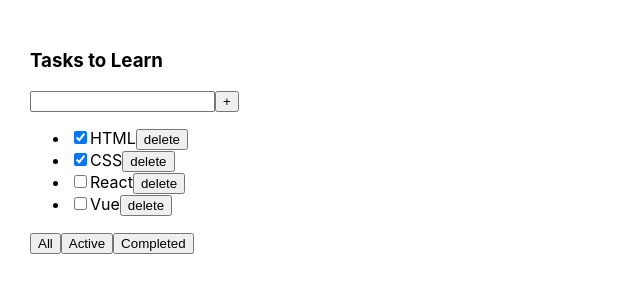
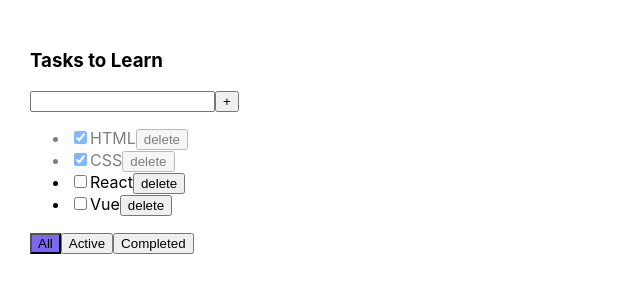
Before and after one commit to aleksandrasezer/ToDoList, a React (Create React App) app: page / in a window 1280 px wide. Shown: the top 300 px of the page, without its empty margins (0-640 px from the left). Built offline with nearby package versions, Linux system fonts and the light colour scheme.

Commit message:
19.04.Checked+error

```diff
--- a/src/App.css
+++ b/src/App.css
@@ -6,3 +6,12 @@
 .App > div {
   margin-right: 50px;
 }
+.isDone {
+  opacity: 0.5;
+}
+.activeFilter {
+  background-color: mediumslateblue;
+}
+.error {
+  border: 2px solid red;
+}
--- a/src/App.tsx
+++ b/src/App.tsx
@@ -29,7 +29,6 @@
         //Хэй, обновись!->>
         setTasks(filteredTasks) //Реагирует только на обновление нового массива
     }
-
     function addTask(title: string) {
         const newTask: TaskType = {
             id: v1(),
@@ -38,7 +37,9 @@
         }
         setTasks([newTask,...tasks])
     }
-
+    function changeTaskStatus(taskId: string, newIsDoneValue: boolean) {
+        setTasks(tasks.map(t => t.id === taskId ? {...t, isDone: newIsDoneValue} : t))
+    }
     function changeFilter(value: FilterValuesType) {
         setFilter(value)
     }
@@ -58,6 +59,8 @@
     return (
         <div className="App">
             <ToDoList
+                changeTaskStatus={changeTaskStatus}
+                filter={filter}
                 title='Tasks to Learn'
                 tasks={getTasksForTodoList()}
                 addTask={addTask}
--- a/src/ToDoList.tsx
+++ b/src/ToDoList.tsx
@@ -4,20 +4,29 @@
 type ToDoListPropsType = {
     title: string,
     tasks: Array<TaskType>
+    filter: FilterValuesType
     addTask: (title: string) => void
     removeTask: (taskId: string) => void //ФУНКЦИЯ
     changeFilter: (value: FilterValuesType) => void //ФУНКЦИЯ
+    changeTaskStatus: (taskId: string, newIsDoneValue: boolean) => void
 }
 
 function ToDoList(props: ToDoListPropsType) {
+    const {filter} = props
     const [title, setTitle] = useState<string>("")
+    const [error, setError] = useState<boolean>(false)
     const tasksJSXElements = props.tasks.map(t => {
         const removeTask = () => {
             props.removeTask(t.id)
         }
+        const changeTaskStatus = (e: ChangeEvent<HTMLInputElement>) =>
+            props.changeTaskStatus(t.id, e.currentTarget.checked)
         return (
-            <li>
-                <input type="checkbox" checked={t.isDone}/>
+            <li className = {t.isDone ? "isDone" : ""}>
+                <input
+                    onChange={changeTaskStatus}
+                    type="checkbox"
+                    checked={t.isDone}/>
                 <span>{t.title}</span>
                 <button onClick={removeTask}>delete</button>
             </li>
@@ -25,7 +34,13 @@
     })
 
     const onClickAddTask = () => {
-        props.addTask(title)
+        const trimmedTitle = title.trim()
+        if (trimmedTitle) {
+            props.addTask(title)
+            setError(false)
+        } else {
+            setError(true)
+        }
         setTitle("")
     }
 
@@ -34,28 +49,39 @@
             onClickAddTask()
         }
     }
-    const onChangeTitle = (e: ChangeEvent<HTMLInputElement>) => setTitle(e.currentTarget.value)
+    const onChangeTitle = (e: ChangeEvent<HTMLInputElement>) => {
+        setTitle(e.currentTarget.value)
+        setError(false)
+    }
     const onClickAllFilter = () => props.changeFilter('all')
-    const onClickActiveFilter = () => () => props.changeFilter('active')
+    const onClickActiveFilter = () => props.changeFilter('active')
     const onClickCompletedFilter = () => props.changeFilter('completed')
-
+    const errorMessage = error ?
+        <div style={{color: "red"}}> Title is required!</div> : null
     return (
         <div>
             <h3>{props.title} </h3>
             <div>
-                <input
+                <input className = {error ? "error" : ""}
                     value={title}
                     onChange={onChangeTitle}
                     onKeyPress={onKeyPressAddTask}/>
                 <button onClick={onClickAddTask}>+</button>
+                {errorMessage}
             </div>
             <ul>
                 {tasksJSXElements}
             </ul>
             <div>
-                <button onClick={onClickAllFilter}>All</button>
-                <button onClick={onClickActiveFilter}>Active</button>
-                <button onClick={onClickCompletedFilter}>Completed</button>
+                <button
+                    className = {filter === "all" ? "activeFilter" : ""}
+                    onClick={onClickAllFilter}>All</button>
+                <button
+                    className = {filter === "active" ? "activeFilter" : ""}
+                    onClick={onClickActiveFilter}>Active</button>
+                <button
+                    className = {filter === "completed" ? "activeFilter" : ""}
+                    onClick={onClickCompletedFilter}>Completed</button>
             </div>
         </div>
     )
```
